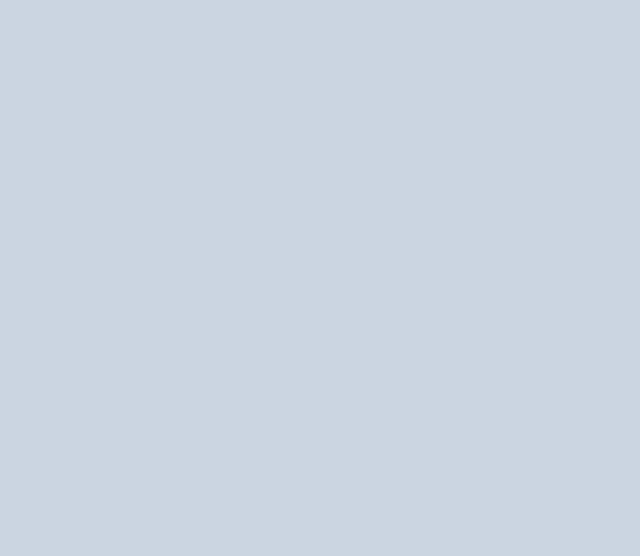
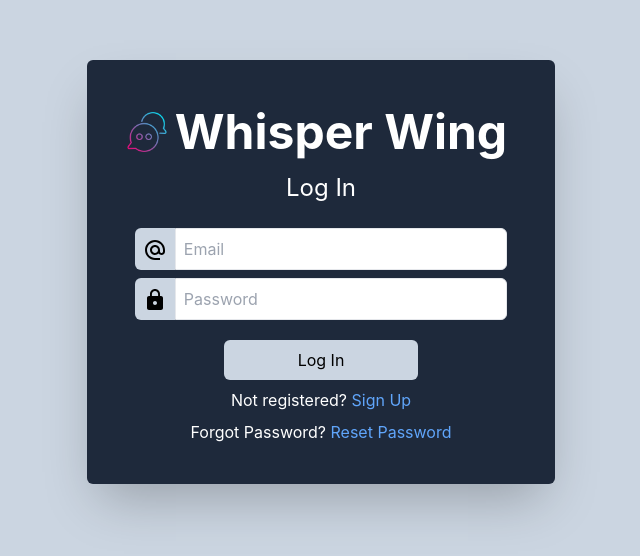
Before and after one commit to NeilSagar/WhisperWing, a React (Create React App) app in the folder frontend/: page / in a window 1280 px wide. Before the commit this address had no page. Shown: the part 128-684 px from the top of the page, without its empty margins (319-959 px from the left). Built offline with nearby package versions, Linux system fonts and the light colour scheme.

Commit message:
route change

```diff
--- a/frontend/src/App.js
+++ b/frontend/src/App.js
@@ -17,7 +17,7 @@
     <div className='flex items-center justify-center h-screen'>
       <BrowserRouter>
         <Routes>
-          <Route path='/Login' element={<LogIn/>} />
+          <Route path='/' element={<LogIn/>} />
           <Route path='/Register' element={<Register/>} />
           <Route element={<PrivateComponent/>}>
             <Route path='/Home' element={<Home/>} />
```
